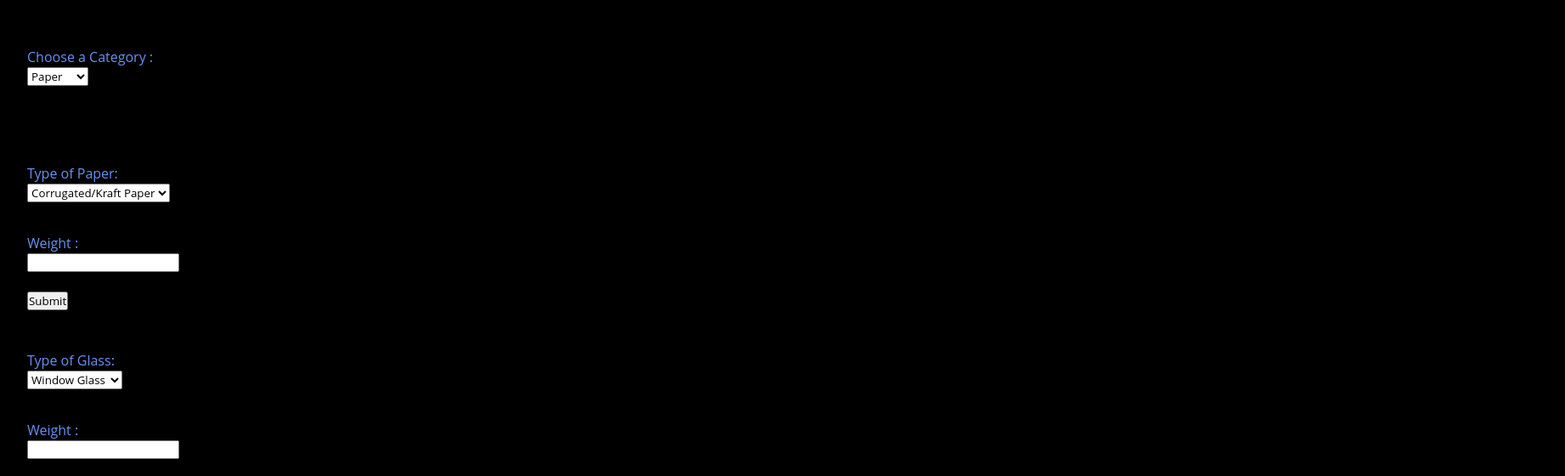
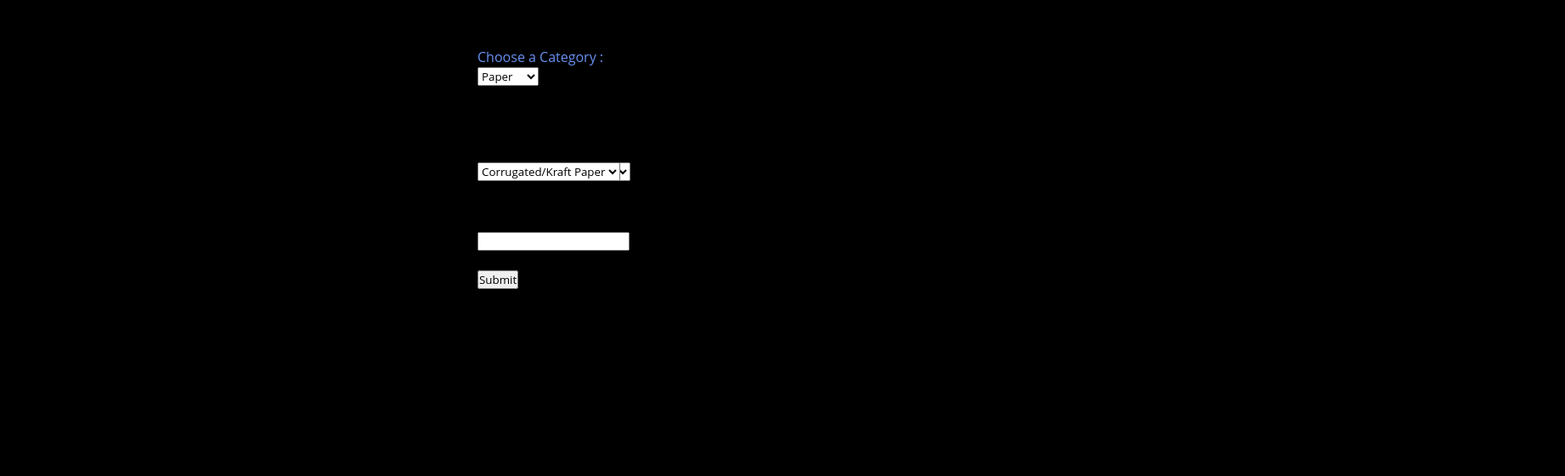
Before and after one commit to rhy012/hack, a plain HTML site: page user.html in a window 1280 px wide. Shown: the part 669-1229 px from the top of the page at 85% size, 1842 px wide, since content can reach past the window. After the commit the page ends 1009 px from the top, so only its background shows below. Drawn offline with Linux system fonts and the light colour scheme.

Commit message:
4th commit

```diff
--- a/use.css
+++ b/use.css
@@ -69,3 +69,49 @@
   margin-left:15px;
   flex-direction: column;
 }
+.form1{
+  width:100%;
+  height:200px;
+  margin-left:530px;
+ position:absolute;
+ z-index:4;
+}
+.form2{
+  width:100%;
+  height:200px;
+  margin-left:530px;
+  position:absolute;
+  z-index:0;
+}
+.form3{
+  width:100%;
+  height:200px;
+  margin-left:530px;
+position:absolute;
+z-index:0;
+}
+.form4{
+  width:100%;
+  height:200px;
+  margin-left:530px;
+position:absolute;
+z-index:0;
+}
+.form5{
+  width:100%;
+  height:20px;
+  margin-left:530px;
+
+}
+.form1 p{
+color:black;
+}
+.form2 p{
+  color:black;
+}
+.form3 p{
+  color:black;
+}
+.form4 p{
+  color:black;
+}
--- a/user.html
+++ b/user.html
@@ -69,7 +69,7 @@
     <br><br>
     <h2>Waste Seller</h2>
     <br><br>
-    <form method = "POST">
+    <div class="form5"><form method = "POST">
       <label for="waste"><P>Choose a Category : </P></label>
 
 <select name="waste" id="waste">
@@ -78,7 +78,8 @@
   <option value="Plastic">Plastic</option>
   <option value="E-Waste">E-Waste</option>
 </select>
-   </form>
+   </form></div>
+
    <br><br>
    <div class="form1">
     <h2>PAPER WASTE</h2>
```
Also changed, not shown: 1 other file.
